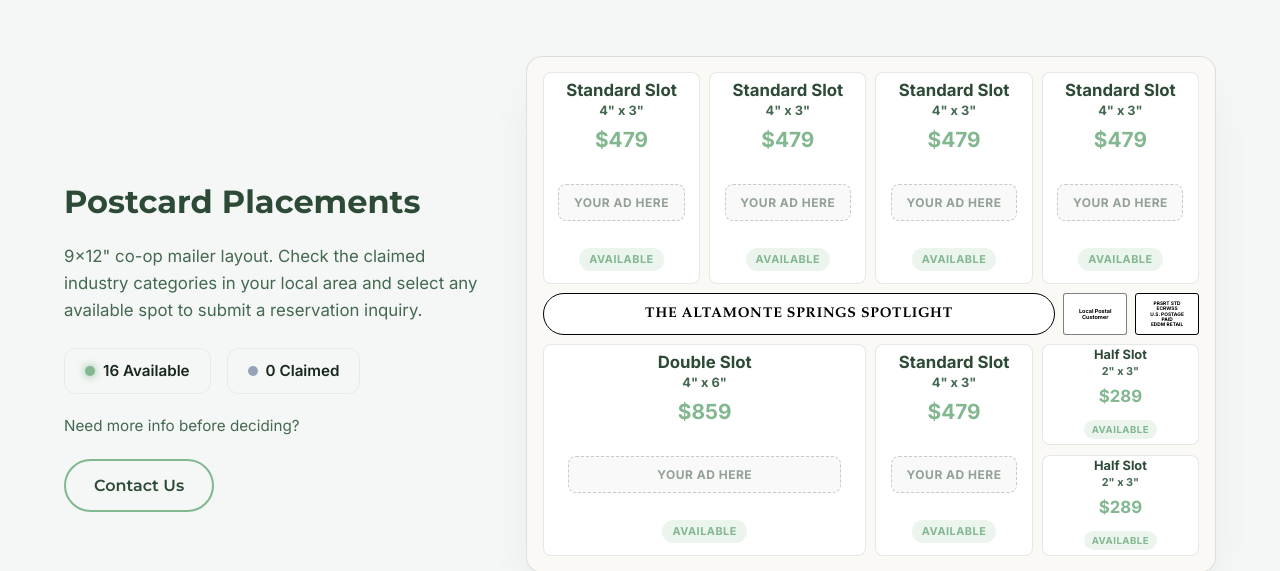
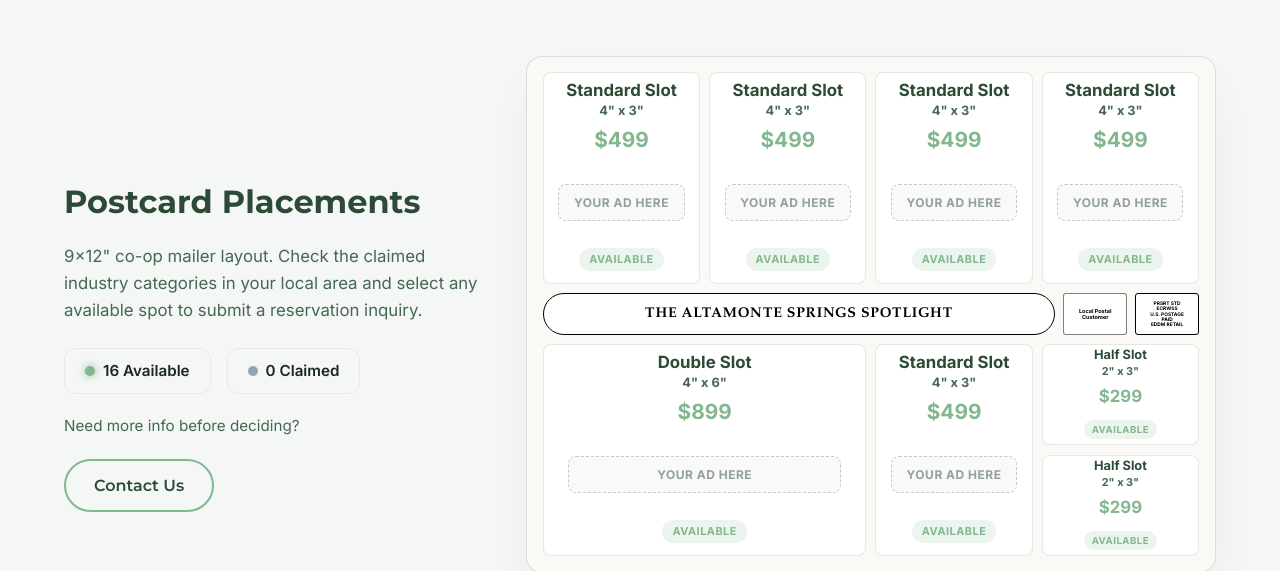
Before and after one commit to kanderson102/localspotlightmail, a Next.js app: page / in a window 1280 px wide. Shown: the part 3740-4311 px from the top of the page. Built offline with nearby package versions, Linux system fonts and the light colour scheme.

Commit message:
Update Altamonte Springs pricing based on new CSV town averages

```diff
--- a/data/routes.ts
+++ b/data/routes.ts
@@ -69,7 +69,7 @@
     size: 5000,
     totalSlots: 16,
     cardType: "9x12",
-    pricing: { standard: 479, double: 859, half: 289 },
+    pricing: { standard: 499, double: 899, half: 299 },
     slots: createTownSlots(baseSlotTemplate, [])
   },
   {
--- a/data/townAverages.ts
+++ b/data/townAverages.ts
@@ -29,9 +29,9 @@
     mapImageUrl: "/assets/altamonte_springs_map.png",
     cardType: "9x12",
     pricing: {
-      standard: 479,
-      double: 859,
-      half: 289,
+      standard: 499,
+      double: 899,
+      half: 299,
     },
   },
   "lake-mary": {
```
Also changed, not shown: data/town averages.csv.
